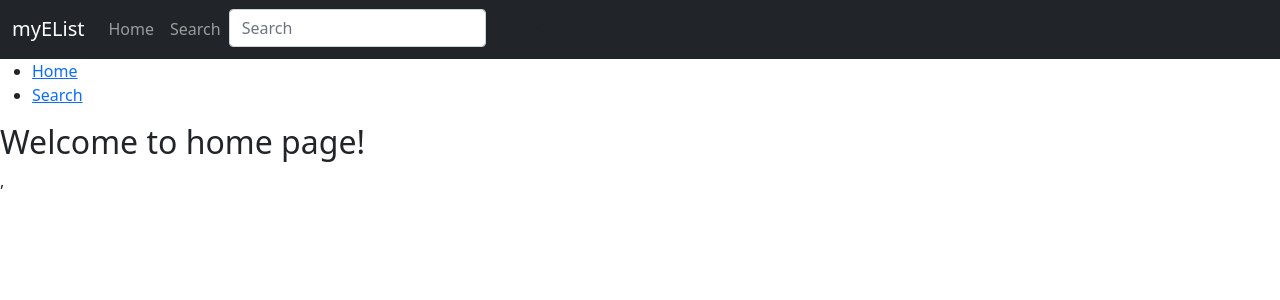
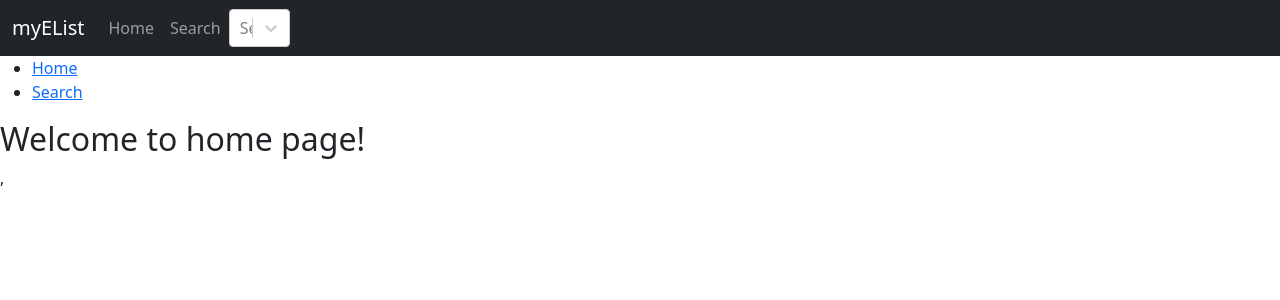
Before and after one commit to AmerAlwan/myentertainmentlist, a React (Create React App) app: page / in a window 1280 px wide. Shown: the top 300 px of the page. Built offline with nearby package versions, Linux system fonts and the light colour scheme.

Commit message:
Working Search

```diff
--- a/package.json
+++ b/package.json
@@ -11,8 +11,11 @@
     "react": "^17.0.2",
     "react-bootstrap": "^1.5.2",
     "react-dom": "^17.0.2",
+    "react-dom-factories": "^1.0.2",
     "react-router-dom": "^5.2.0",
     "react-scripts": "4.0.3",
+    "react-select": "^4.3.1",
+    "react-selectize": "^3.0.1",
     "web-vitals": "^1.1.2"
   },
   "scripts": {
--- a/src/components/search/SearchBar.js
+++ b/src/components/search/SearchBar.js
@@ -1,15 +1,14 @@
-import React, {Component} from 'react';
-import {Form, FormControl, Button} from 'react-bootstrap'
+import React, { Component } from 'react';
+import { Form, FormControl, Button } from 'react-bootstrap'
 import axios from 'axios';
+import AsyncSelect from 'react-select/async';
 
-const formControlFix = {
-  width: 'auto',
-  display: 'inline-block'
-};
-
-const searchButton = {
-  marginBottom: '0.3rem'
-};
+const reactSelectStyles = {
+  control: base => ({
+    width: 500,
+    height:100
+  })
+}
 
 class SearchBar extends Component {
 
@@ -29,17 +28,29 @@ class SearchBar extends Component {
 
   search = async val => {
     this.setState({loading: true});
+    console.log(val);
     const res = await axios (
-      'https://api.themoviedb.org/3/search/movie?query=${val}&api_key=ce242dc8631f3030059e51dca89df4fb'
+      `https://api.themoviedb.org/3/search/movie?query=${val}&api_key=ce242dc8631f3030059e51dca89df4fb`
     );
     const movies = await res.data.results;
     console.log(movies);
-    this.setState({movies: movies, loading: false})
+  //  this.setState({libraries: movies, loading: false})
+  var results = [];
+  for(let i = 0; i < movies.length; i++) {
+    results.push({label: movies[i].original_title, value: movies[i].original_title});
+  }
+  console.log(results);
+  return results;
   };
 
+  loadOptions = (inputValue, callback) => {
+    return this.search(inputValue);
+  };
+
+
   onChangeHandler = async e => {
-    this.search(e.target.value);
-    this.setState({value: e.target.value});
+    //this.search(e.value);
+    this.setState({value: e.value});
   };
 
   // get renderMovies() {
@@ -55,10 +66,18 @@ class SearchBar extends Component {
   return (
 
       <>
-      <Form>
-        <FormControl value={this.state.value} onChange={this.onChangeHandler} style={formControlFix} type="text" placeholder="Search" className="mr-sm-2"/> {' '}
+        <AsyncSelect
+          style={{width:'200px'}}
+          cacheOptions
+          loadOptions={this.loadOptions}
+          onInputChange={this.onChangeHandler}/>
+
+
+
+      {/*}<Form>
+      *}  <FormControl value={this.state.value} onChange={this.onChangeHandler} style={formControlFix} type="text" placeholder="Search" className="mr-sm-2"/> {' '}
         <Button variant="outline-dark" type="submit" style={searchButton}>Search</Button>
-      </Form>
+      </Form> */}
       </>
   );
 }
```
Also changed, not shown: 1 other file (tests, documents, lock files or other folders).
